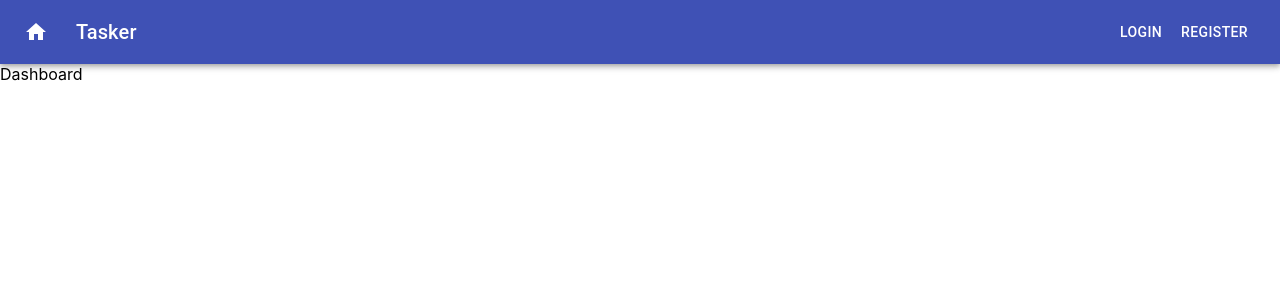
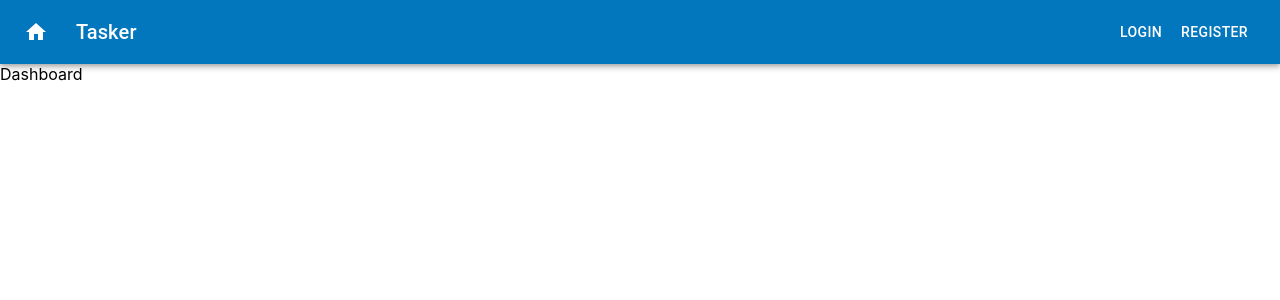
Before and after one commit to JaiRaga/Task-Manager-FrontEnd, a React (Create React App) app: page / in a window 1280 px wide. Shown: the top 300 px of the page. Built offline with nearby package versions, Linux system fonts and the light colour scheme.

Commit message:
connected theme to app.js component

```diff
--- a/src/index.js
+++ b/src/index.js
@@ -1,14 +1,18 @@
-import React from 'react';
-import ReactDOM from 'react-dom';
-import './index.css';
-import App from './App';
-import * as serviceWorker from './serviceWorker';
+import React from "react";
+import ReactDOM from "react-dom";
+import { ThemeProvider } from "@material-ui/core";
+import "./index.css";
+import App from "./App";
+import theme from "./theme";
+import * as serviceWorker from "./serviceWorker";
 
 ReactDOM.render(
-  <React.StrictMode>
-    <App />
-  </React.StrictMode>,
-  document.getElementById('root')
+  <ThemeProvider theme={theme}>
+    <React.StrictMode>
+      <App />
+    </React.StrictMode>
+  </ThemeProvider>,
+  document.getElementById("root")
 );
 
 // If you want your app to work offline and load faster, you can change
```
